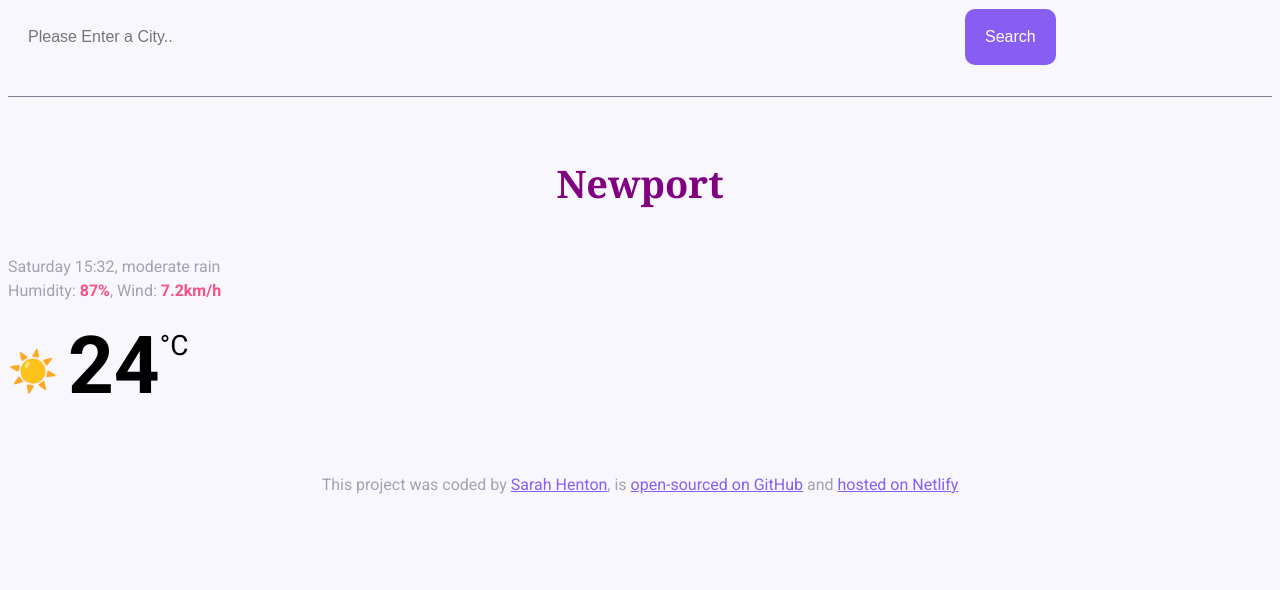
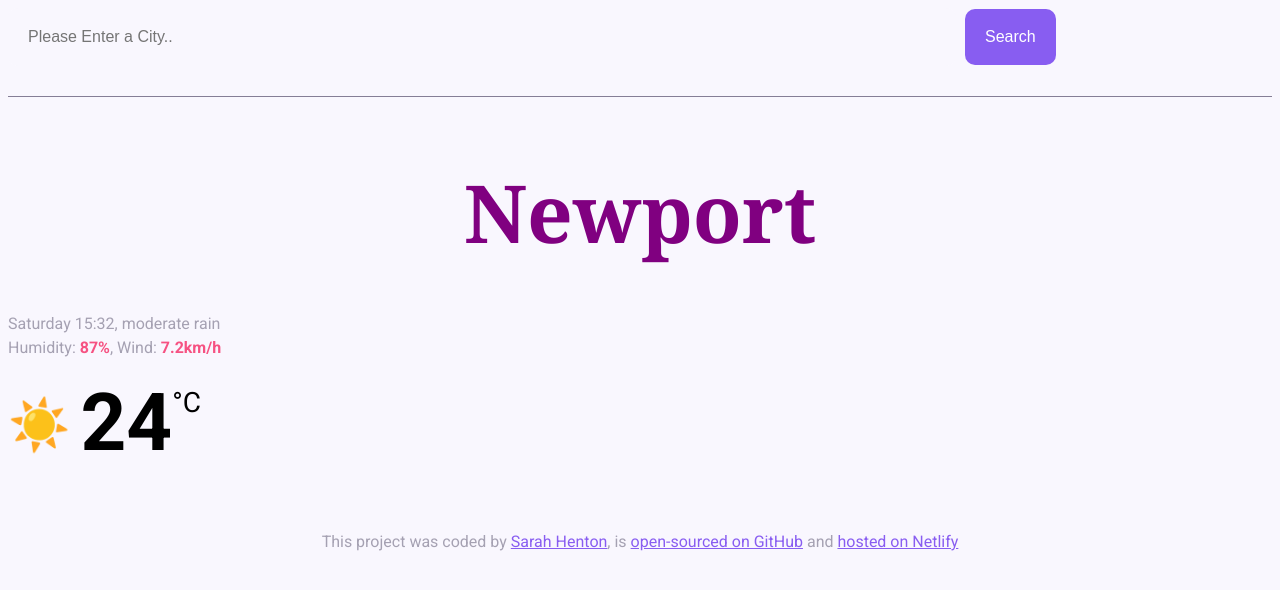
Before and after one commit to SarahHenton/Rhagolygon-y-Tywydd, a website built with Parcel: page index.html in a window 1280 px wide. Built offline with nearby package versions, Linux system fonts and the light colour scheme.

Commit message:
style updates

```diff
--- a/index.html
+++ b/index.html
@@ -56,6 +56,6 @@
           </p>
     </footer>
     </div>
-    <script src="src/weatherapp.js"></script>
+    <script src="src/tywydd.js"></script>
     </body>
 </html>
--- a/src/stylesfile.css
+++ b/src/stylesfile.css
@@ -81,9 +81,9 @@
 
   }
 
+  .current-city {
+    font-size: 80px;
 
-  .current-city {
-    font-size: 38px;
     font-weight: 900;
     margin: 0;
   }
@@ -101,7 +101,7 @@
   .current-temperature-icon {
     position: relative;
     top: -8px;
-    font-size: 40px;
+    font-size: 50px;
     margin-right: 10px;
   }
 
--- a/src/tywydd.js
+++ b/src/tywydd.js
@@ -1,3 +1,5 @@
+
+
 let inputElem = document.querySelector(".search-input");
 let currentCity = document.querySelector(".current-city");
 let dataElem = document.querySelector(".current-date");
```
